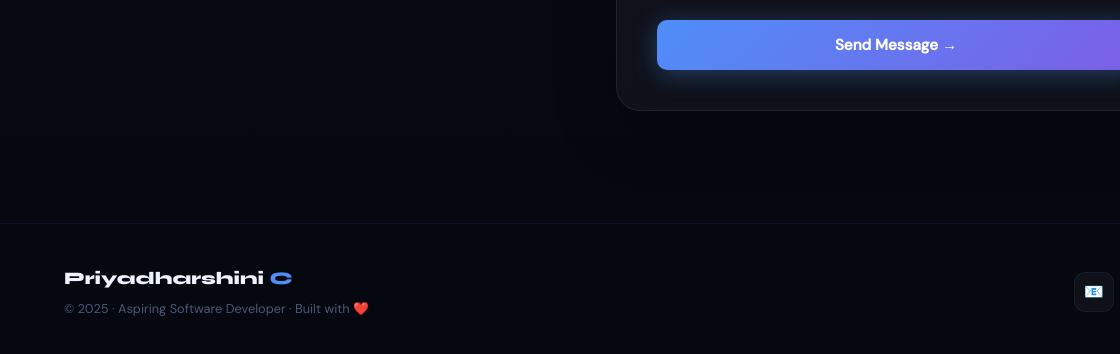
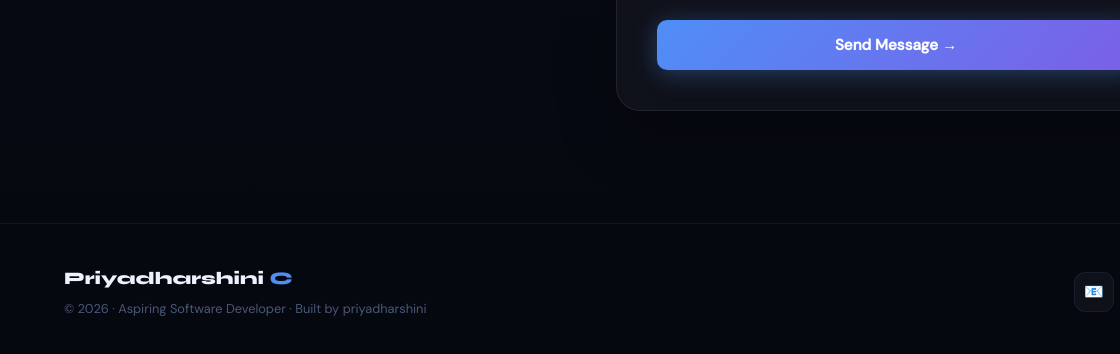
Before and after one commit to priyadharshini-1213/Portfolio, a plain HTML site: page index.html in a window 1280 px wide. Shown: the part 5385-5739 px from the top of the page, 0-1120 px from the left. Drawn offline with Linux system fonts and the light colour scheme.

Commit message:
index.html

```diff
--- a/index.html
+++ b/index.html
@@ -946,7 +946,7 @@
   <div class="footer-inner">
     <div>
       <div class="footer-name">Priyadharshini<span> C</span></div>
-      <div class="footer-copy">© 2025 · Aspiring Software Developer · Built with ❤️</div>
+      <div class="footer-copy">© 2026 · Aspiring Software Developer · Built by priyadharshini </div>
     </div>
     <div class="social-row">
       <a href="mailto:priyadharshinichandrasekar1312@gmail.com" class="soc" title="Email">📧</a>
```
